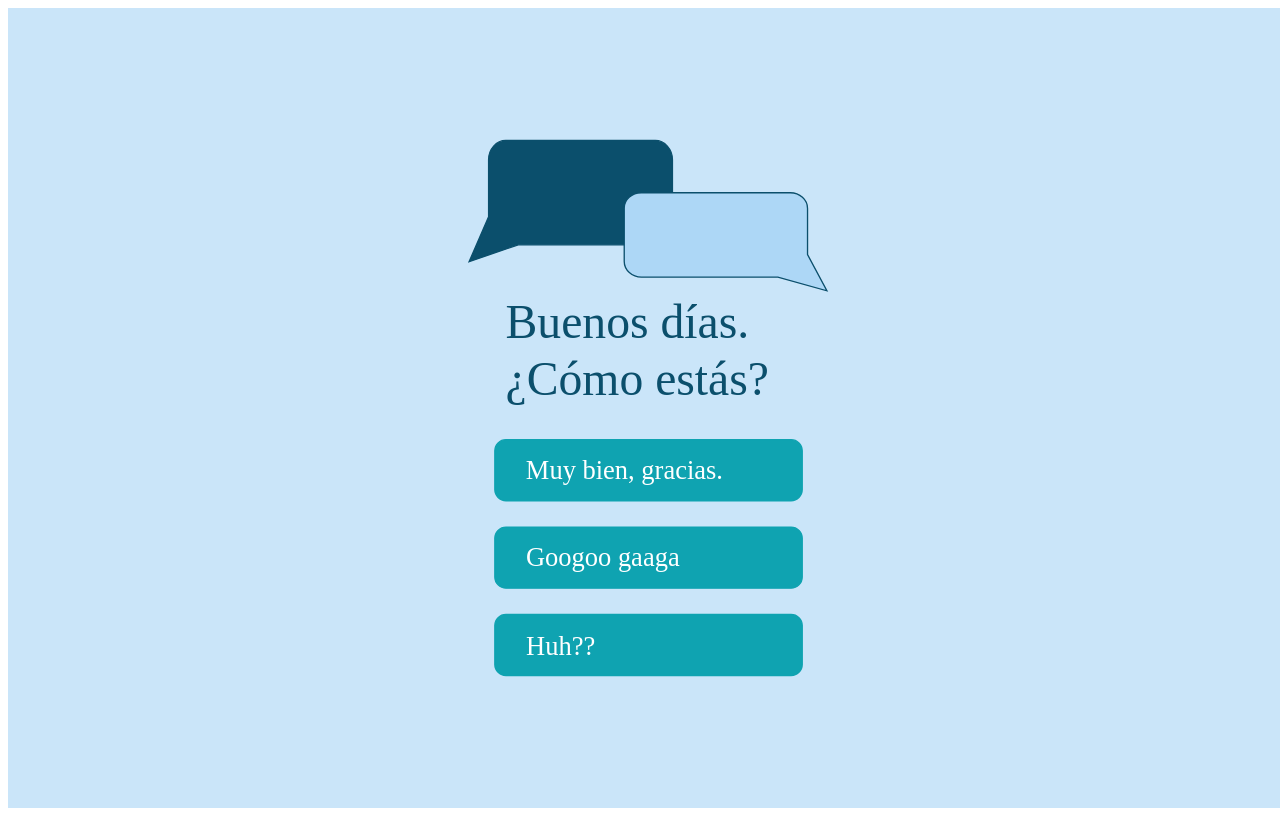
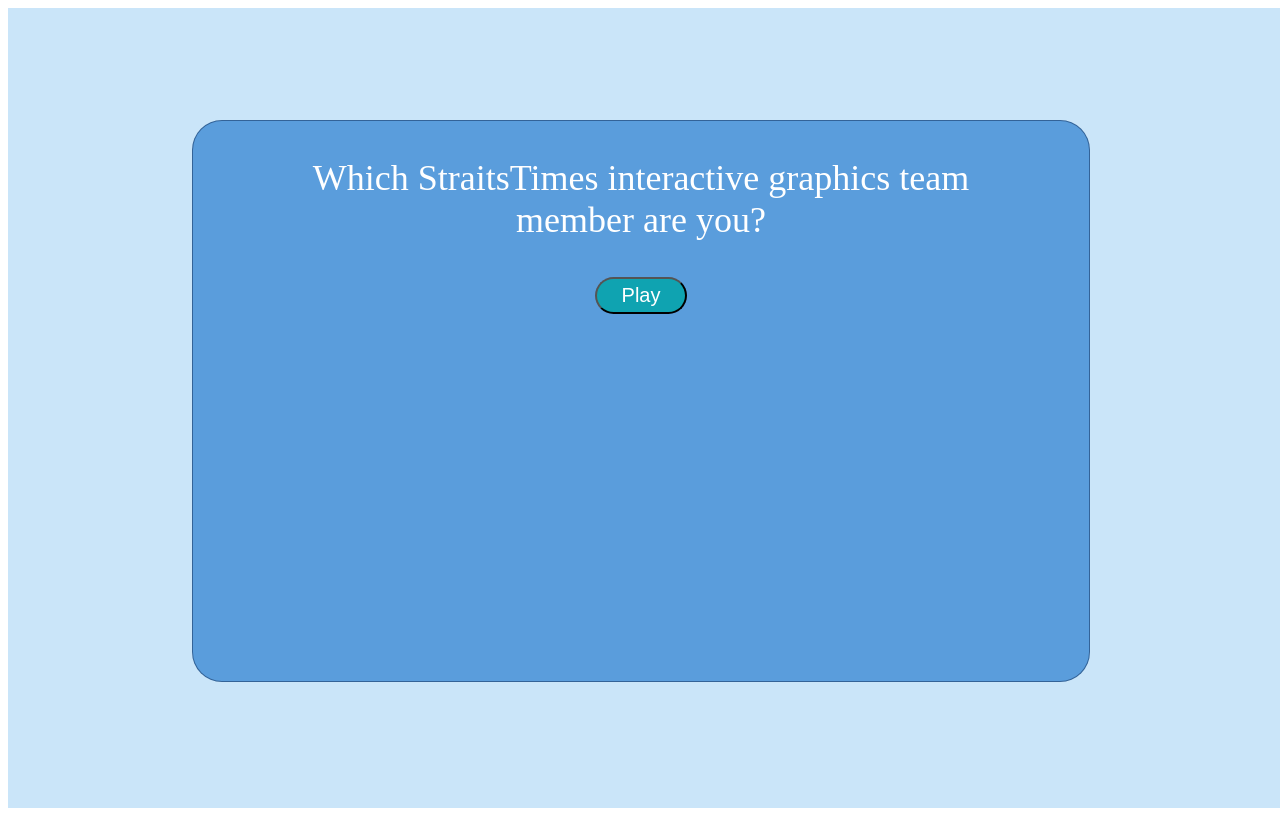
Before and after one commit to dreamz89/Interactive-Flowchart, a Vue app: page / in a window 1280 px wide. Built offline with nearby package versions, Linux system fonts and the light colour scheme.

Commit message:
added front cover

```diff
--- a/src/components/InteractiveFlowchart.vue
+++ b/src/components/InteractiveFlowchart.vue
@@ -1,4 +1,9 @@
 <template>
+  <div>
+    <div id="intro" ref="intro">
+      <p>Which StraitsTimes interactive graphics team member are you?</p>
+      <button @click="$refs.intro.style.display = 'none'">Play</button>
+    </div>
     <svg id="flowchart" version="1.1" xmlns="http://www.w3.org/2000/svg" xmlns:xlink="http://www.w3.org/1999/xlink" x="0px" y="0px" :viewBox="viewBox" enable-background="new 0 0 12000 8000" xml:space="preserve">
       <g id="BG">
         <g>
@@ -2847,6 +2852,7 @@
     		c0,0-154.5,48-143.8-1234.5"/>
       </g>
     </svg>
+  </div>
 </template>
 
 <script>
@@ -2956,9 +2962,40 @@
 </script>
 
 <style>
-  svg {
+  div, svg {
     height: 100%;
     width: 100%;
+  }
+  #intro {
+    position: absolute;
+    width: 70vw;
+    height: 70vh;
+    left: 50%;
+    margin-left: -35vw;
+    top: 50%;
+    margin-top: -35vh;
+    background-color: #5A9DDC;
+    border-radius: 30px;
+    border: 1px solid rgba(12,43,87,.5);
+    text-align: center;
+    font-family: 'Courgette', cursive;
+    font-size: 36px;
+    color: white;
+  }
+  #intro p {
+    padding: 0 10%;
+  }
+  button {
+    display: block;
+    margin: 0 auto;
+    font-family: 'Fira Sans', sans-serif;
+    padding: 5px 25px;
+    border-radius: 25px;
+    outline: none;
+    background-color: #0FA3B1;
+    color: white;
+    font-size: 20px;
+    cursor: pointer;
   }
   /* all choices to look selectable */
   g[id^="c."] {
```
Lines whose indentation alone changed are shown as unchanged.
